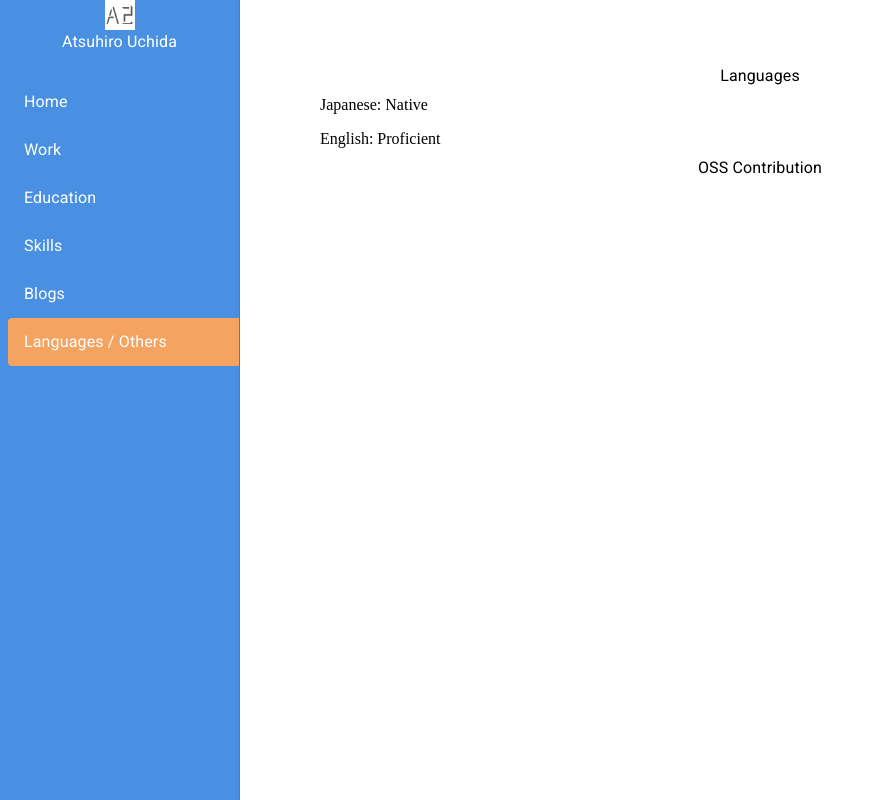
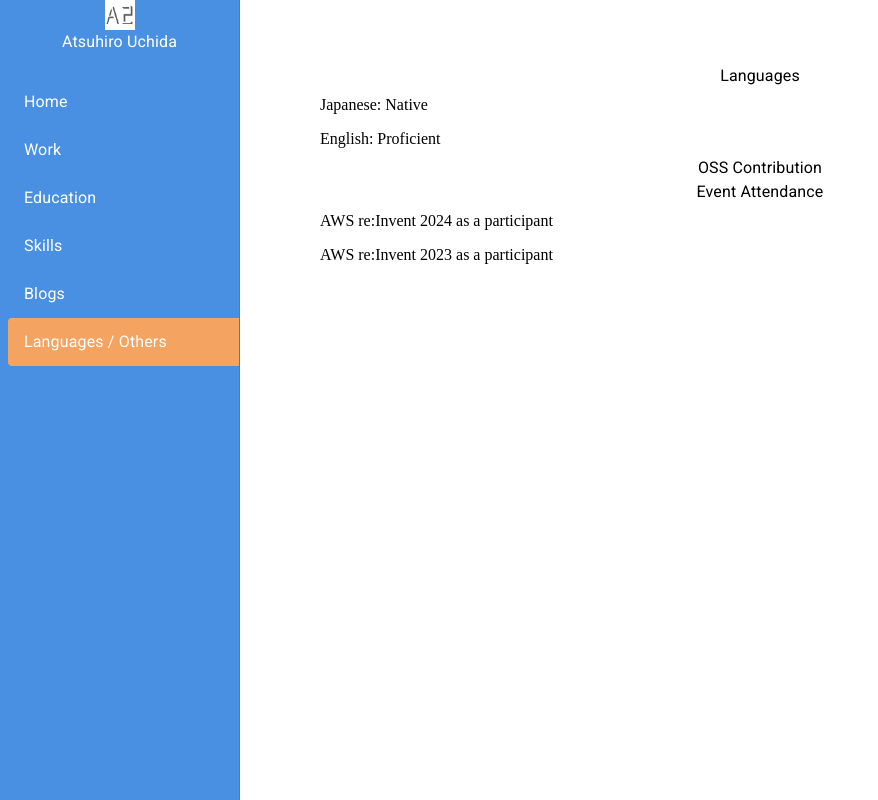
Before and after one commit to timtoronto634/timtoronto634.github.io, a React (Vite) app: page / in a window 1280 px wide. Both pictures are taken after a click on the item "Languages / Others". Shown: the whole page, without its empty margins (0-878 px from the left). Built offline with nearby package versions, Linux system fonts and the light colour scheme.

Commit message:
fix: fileName, add contents to Others

```diff
--- a/src/App.tsx
+++ b/src/App.tsx
@@ -6,7 +6,7 @@ import { Home } from './components/Home';
 import { Education } from './components/Education';
 import { Skills } from './components/Skills';
 import { Blogs } from './components/Blogs';
-import { Languages } from './components/Languages';
+import { LanguagesOthers } from './components/LanguagesOthers';
 import { ProfileLogo } from './components/ProfileLogo';
 
 type MenuItem = 'Home' | 'Work' | 'Education' | 'Skills' | 'Blogs' | 'Languages / Others';
@@ -68,7 +68,7 @@ function App() {
         {selectedMenu === 'Education' && <Education />}
         {selectedMenu === 'Skills' && <Skills />}
         {selectedMenu === 'Blogs' && <Blogs />}
-        {selectedMenu === 'Languages / Others' && <Languages />}
+        {selectedMenu === 'Languages / Others' && <LanguagesOthers />}
       </Box>
     </Box>
   );
--- a/src/components/Languages.tsx
+++ b/src/components/LanguagesOthers.tsx
@@ -1,6 +1,6 @@
 import { ListItem, Stack, Typography } from '@mui/material';
 
-export const Languages = () => {
+export const LanguagesOthers = () => {
   return (
     <Stack>
       <Stack>
@@ -13,6 +13,13 @@ export const Languages = () => {
       <Stack>
         <Typography>OSS Contribution</Typography>
       </Stack>
+      <Stack>
+        <Typography>Event Attendance</Typography>
+        <Stack>
+          <ListItem>AWS re:Invent 2024 as a participant</ListItem>
+          <ListItem>AWS re:Invent 2023 as a participant</ListItem>
+        </Stack>
+      </Stack>
     </Stack>
   );
 };
```
